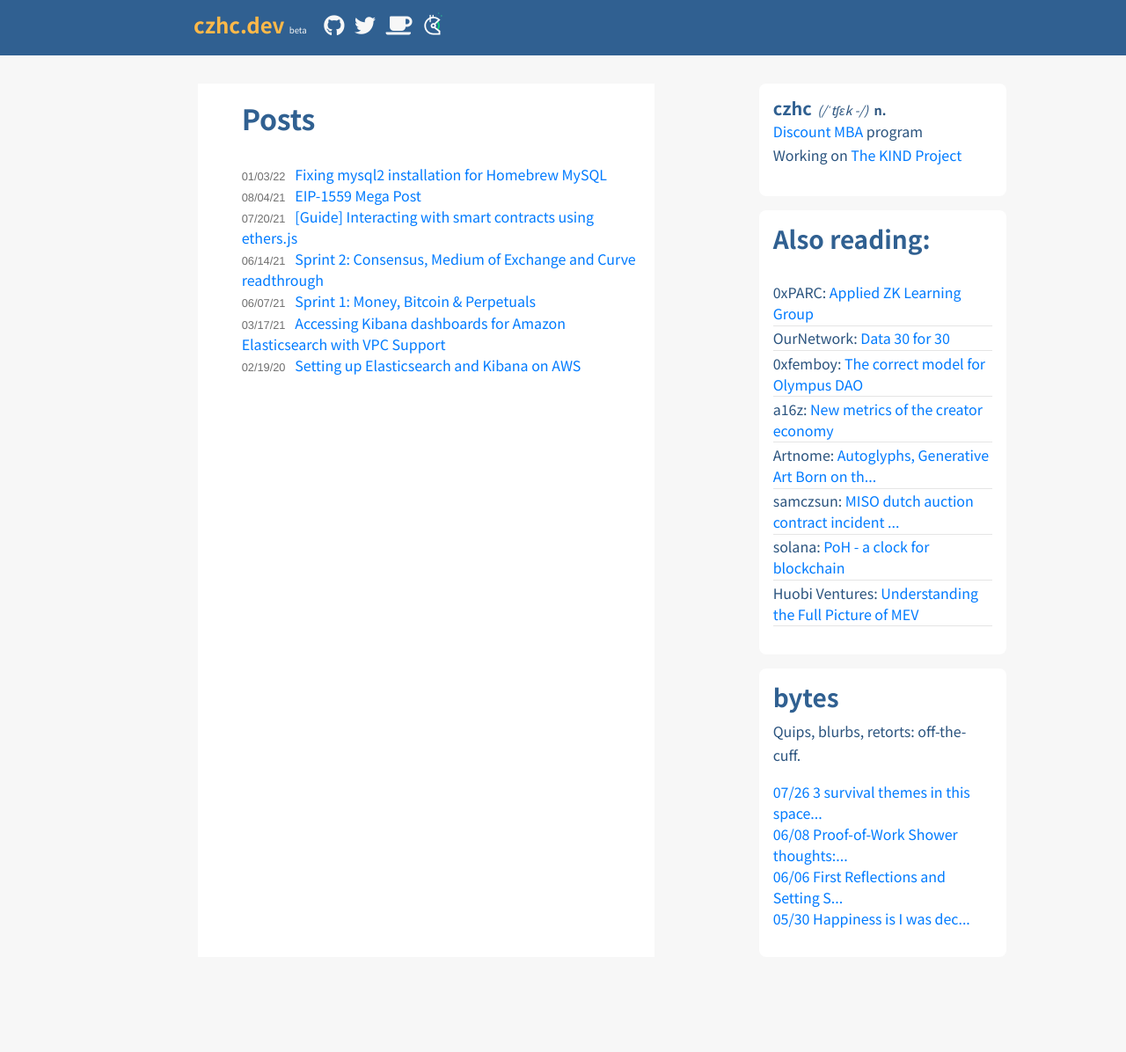
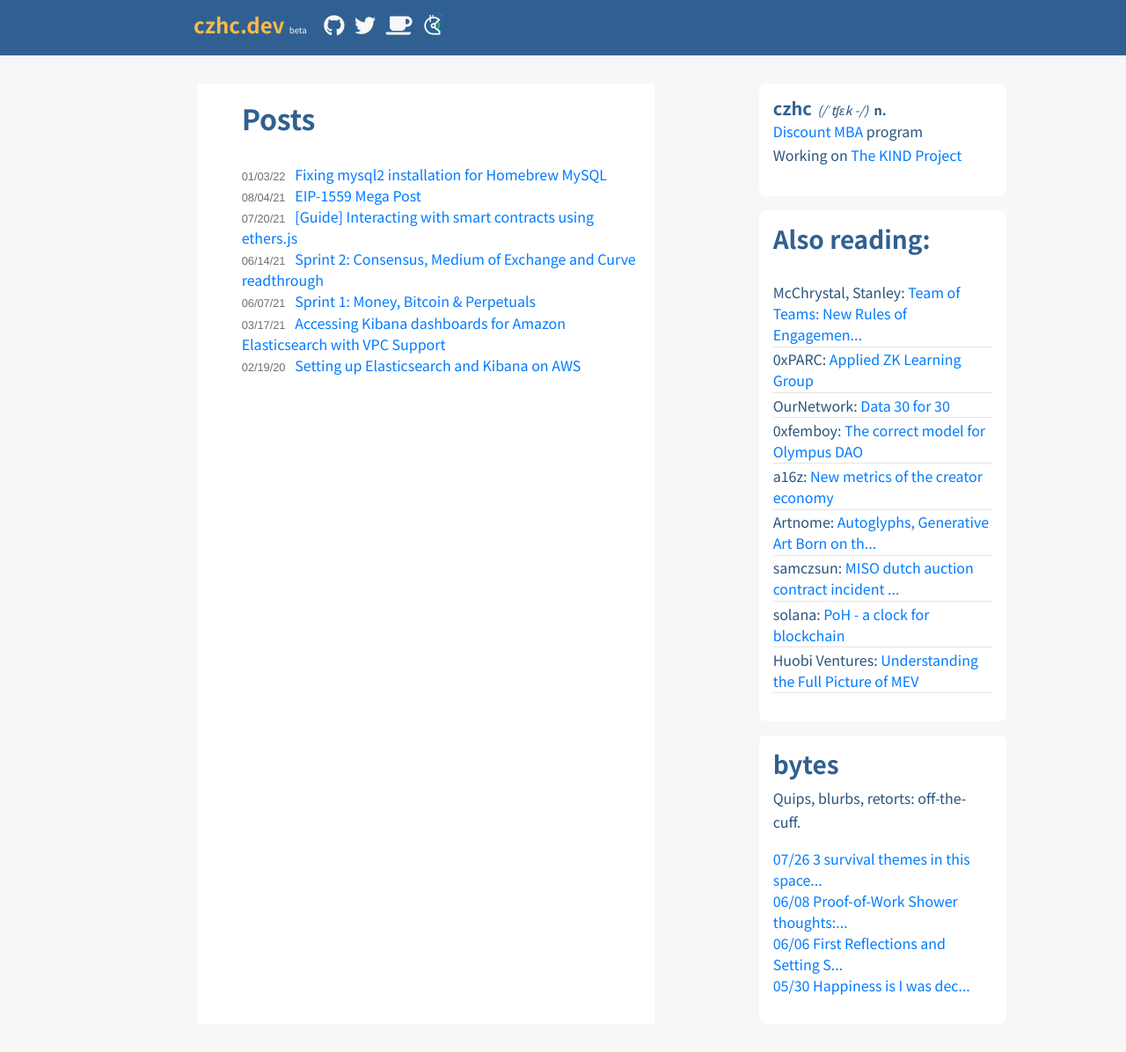
Before and after one commit to czhc/czhc.github.io, a Jekyll site: the page built from index.html, in a window 1280 px wide. Shown: the whole page at 88% size. Built offline with Jekyll 4.4.1, drawn with Linux system fonts in a browser that asks for light colours; nearby versions of some CDN libraries; before the commit the page ends 1120 px from its top, so only the background shows below that.

Commit message:
Update bookmarks.yml

```diff
--- a/_data/bookmarks.yml
+++ b/_data/bookmarks.yml
@@ -1,3 +1,6 @@
+- url: "https://www.amazon.com/dp/B01N3UMHD2/ref=cm_sw_r_cp_ep_dp_FRwKBb7FX5FC0"
+  src: "McChrystal, Stanley"
+  title: "Team of Teams: New Rules of Engagement for a Complex World"
 - url: "https://learn.0xparc.org/materials/intro/"
   src: 0xPARC
   title: Applied ZK Learning Group
```
